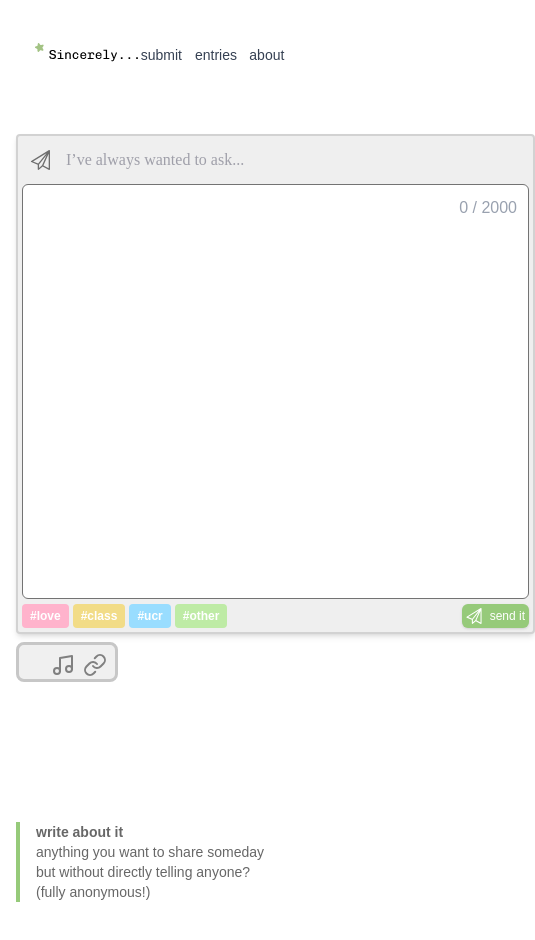
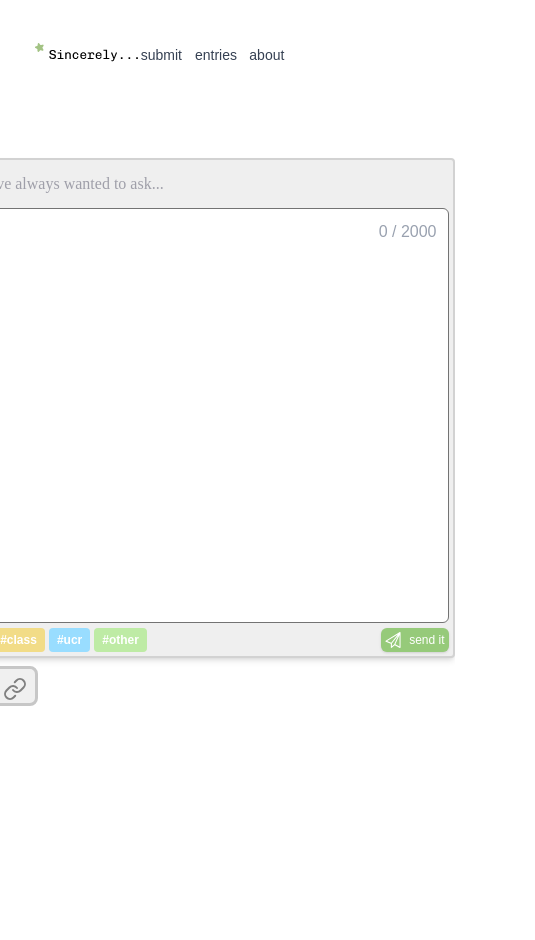
Before and after one commit to aviamb/sincerely, a Next.js app in the folder sincerely/: page / in a window 390 px wide. Shown: the top 940 px of the page, 535 px wide, since content can reach past the window. Built offline with nearby package versions, Linux system fonts and the light colour scheme; no server answers; the database is empty; some icons are missing; a web font is replaced by a local one.

Commit message:
fix responsiveness

```diff
--- a/sincerely/src/app/page.tsx
+++ b/sincerely/src/app/page.tsx
@@ -3,17 +3,16 @@ import Description from "./components/submit/Description";
 
 const Home = () => {
   return (
-    <main className="min-h-screen flex items-center justify-center px-4 py-10">
-      <div className="flex flex-col md:flex-row items-start md:items-center gap-10 max-w-6xl w-full">
-        <div className="flex-1">
+    <div>
+      <nav className="flex items-center p-4">
+      </nav>
+      <div className="flex justify-center h-screen">
+        <div className="flex justify-center mt-8 mx-12">
           <TextboxContainer />
         </div>
+      </div>
 
-        <div className="md:w-[300px] text-sm text-gray-700">
-          <Description />
-        </div>
-      </div>
-    </main>
+    </div>
   );
 };
 
```
